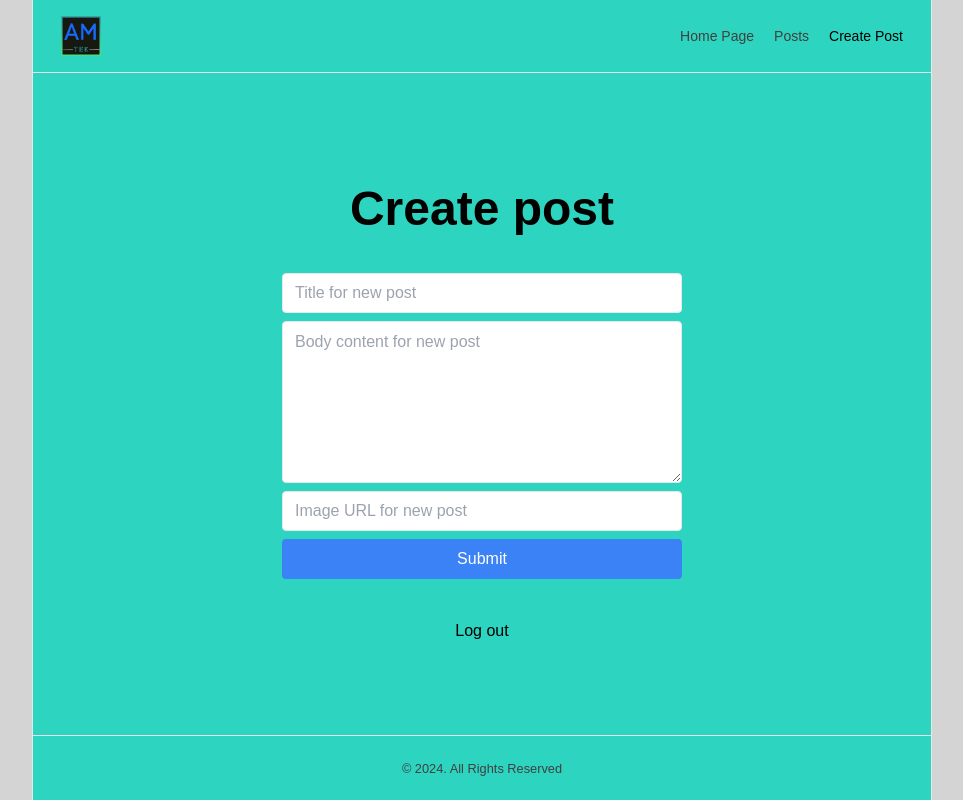
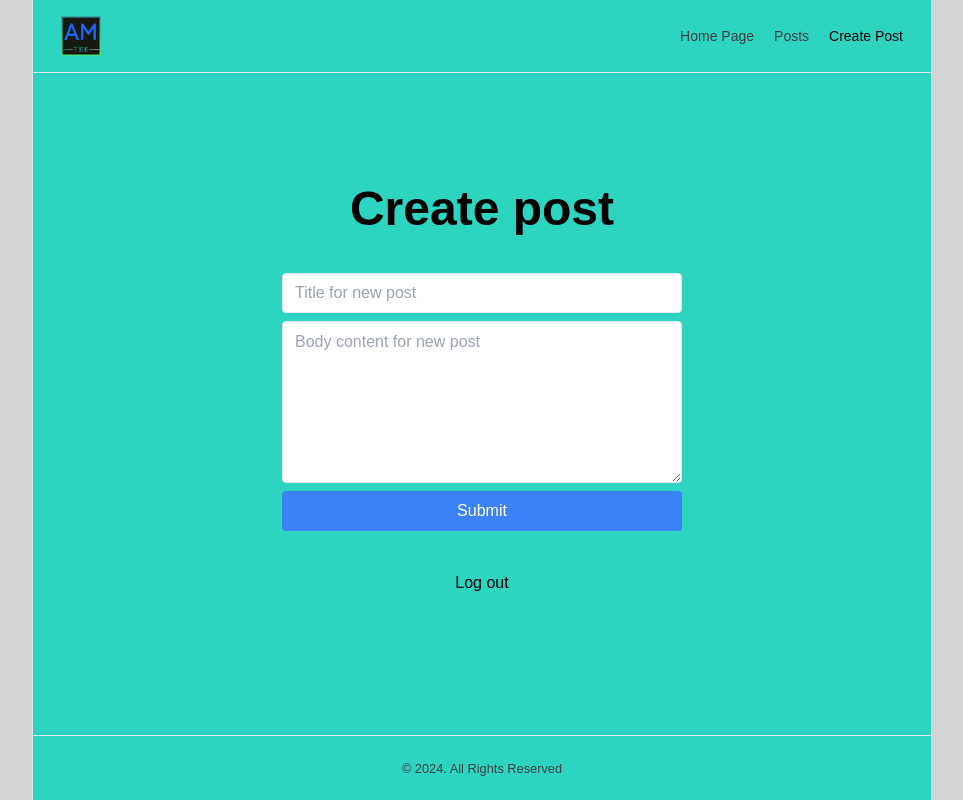
Before and after one commit to AM-TEK/blog-app, a Next.js app: page /create-post in a window 1280 px wide. Shown: the whole page, without its empty margins (158-1121 px from the left). Built offline with nearby package versions, Linux system fonts and the light colour scheme; a web font is replaced by a local one.

Commit message:
add action for upload file, display in post page

```diff
--- a/src/actions/actions.ts
+++ b/src/actions/actions.ts
@@ -4,6 +4,7 @@ import prisma from "@/lib/db";
 import { getKindeServerSession } from "@kinde-oss/kinde-auth-nextjs/server";
 import { revalidatePath } from "next/cache";
 import { redirect } from "next/navigation";
+import fs from "node:fs/promises";
 
 export async function createPost(formData: FormData) {
   const { isAuthenticated } = getKindeServerSession();
@@ -26,3 +27,13 @@ export async function createPost(formData: FormData) {
 
   revalidatePath("/posts");
 }
+
+export async function uploadFile(formData: FormData) {
+  const file = formData.get("file") as File;
+  const arrayBuffer = await file.arrayBuffer();
+  const buffer = new Uint8Array(arrayBuffer);
+
+  await fs.writeFile(`./public/uploads/${file.name}`, buffer);
+
+  revalidatePath("/");
+}
--- a/src/app/posts/[id]/page.tsx
+++ b/src/app/posts/[id]/page.tsx
@@ -1,12 +1,46 @@
 import { Suspense } from "react";
-import PostDetails from "./post-details";
+import prisma from "@/lib/db";
+import { notFound } from "next/navigation";
+import UploadForm from "@/components/upload-form";
+import Image from "next/image";
+import fs from "node:fs/promises";
 
 export default async function Page({ params }: { params: { id: string } }) {
+  const post = await prisma.post.findUnique({
+    where: {
+      id: parseInt(params.id),
+    },
+  });
+  if (!post) {
+    notFound();
+  }
+
+  const files = await fs.readdir("./public/uploads");
+  const images = files
+    .filter((file) => file.endsWith(".jpg"))
+    .map((file) => `/uploads/${file}`);
 
   return (
-    <main className="px-7 pt-24 text-center">
+    <main className="text-center pt-16 px-5">
       <Suspense fallback="Loading...">
-        <PostDetails params={params} />
+          <h1 className="text-4xl md:text-5xl font-bold mb-5">{post.title}</h1>
+          <p className="max-w-[700px] mx-auto leading-8 border border-neutral-700">{post.body}</p>
+
+        <div className="flex flex-wrap justify-center mt-3">
+          {images.map((image) => (
+            <div key={image} className="px-2 h-auto w-2/3">
+              <Image
+                key={image}
+                src={image}
+                width={600}
+                height={600}
+                alt={image}
+                className="object-cover w-full"
+              />
+            </div>
+          ))}
+        </div>
+        <UploadForm />
       </Suspense>
     </main>
   )
--- a/src/components/form.tsx
+++ b/src/components/form.tsx
@@ -1,10 +1,62 @@
+// import { createPost } from "@/actions/actions";
+// import React from "react";
+
+// export default function Form() {
+//   return (
+//     <form
+//       action={createPost}
+//       className="flex flex-col max-w-[400px] mx-auto gap-2 my-10 text-stone-400"
+//     >
+//       <input
+//         type="text"
+//         name="title"
+//         placeholder="Title for new post"
+//         className="border rounded px-3 h-10 text-stone-600"
+//         required
+//       />
+//       <textarea
+//         name="body"
+//         placeholder="Body content for new post"
+//         className="border rounded px-3 py-2 text-stone-600"
+//         rows={6}
+//         required
+//       />
+//       {/* <input
+//         type="string"
+//         name="imageUrl"
+//         placeholder="Image URL for new post"
+//         accept="image/*"
+//         className="border rounded px-3 h-10 text-stone-600"
+//       /> */}
+//       <button className="h-10 bg-blue-500 px-5 rounded text-white">
+//         Submit
+//       </button>
+//     </form>
+//   );
+// }
+"use client"
+import { useRouter } from 'next/navigation';
 import { createPost } from "@/actions/actions";
-import React from "react";
+import React, { useState } from "react";
 
 export default function Form() {
+  const router = useRouter();
+  const [isSubmitting, setIsSubmitting] = useState(false);
+
+  const handleSubmit = async (e: React.FormEvent<HTMLFormElement>) => {
+    e.preventDefault();
+    setIsSubmitting(true);
+
+    const formData = new FormData(e.currentTarget);
+    await createPost(formData);
+
+    setIsSubmitting(false);
+    router.push('/posts');
+  };
+
   return (
     <form
-      action={createPost}
+      onSubmit={handleSubmit}
       className="flex flex-col max-w-[400px] mx-auto gap-2 my-10 text-stone-400"
     >
       <input
@@ -21,15 +73,12 @@ export default function Form() {
         rows={6}
         required
       />
-      <input
-        type="string"
-        name="imageUrl"
-        placeholder="Image URL for new post"
-        accept="image/*"
-        className="border rounded px-3 h-10 text-stone-600"
-      />
-      <button className="h-10 bg-blue-500 px-5 rounded text-white">
-        Submit
+      <button
+        type="submit"
+        className="h-10 bg-blue-500 px-5 rounded text-white"
+        disabled={isSubmitting}
+      >
+        {isSubmitting ? 'Submitting...' : 'Submit'}
       </button>
     </form>
   );
--- /dev/null
+++ b/src/components/upload-form.tsx
@@ -0,0 +1,20 @@
+
+"use client";
+import { useRef } from "react";
+import { uploadFile } from "../actions/actions";
+
+export default function UploadForm() {
+  const fileInput = useRef(null);
+
+  return (
+    <form action={uploadFile} className="flex flex-col gap-4 max-w-[300px] mx-auto border border-black p-1 mt-4">
+      <label className="flex flex-col">
+        <span className="mb-1 text-sm">Upload an image </span>
+        <input type="file" name="file" ref={fileInput} className="border p-1 w-full mt-1 text-sm" />
+      </label>
+      <button type="submit" className="bg-blue-500 text-white px-2 py-1 rounded w-full text-sm">
+        Submit
+      </button>
+    </form>
+  );
+}
```
Also changed, not shown: 1 other file (tests, documents, lock files or other folders).
